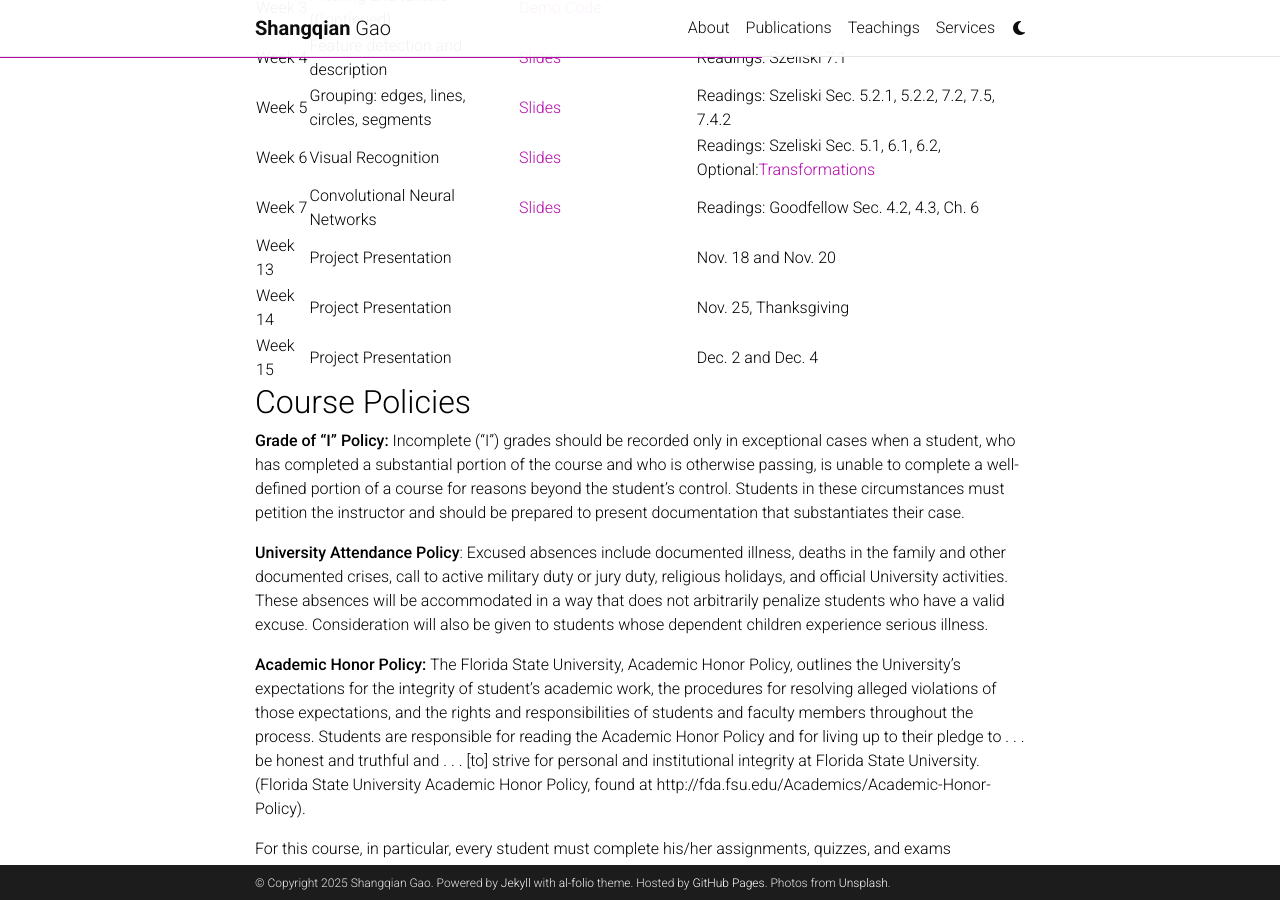
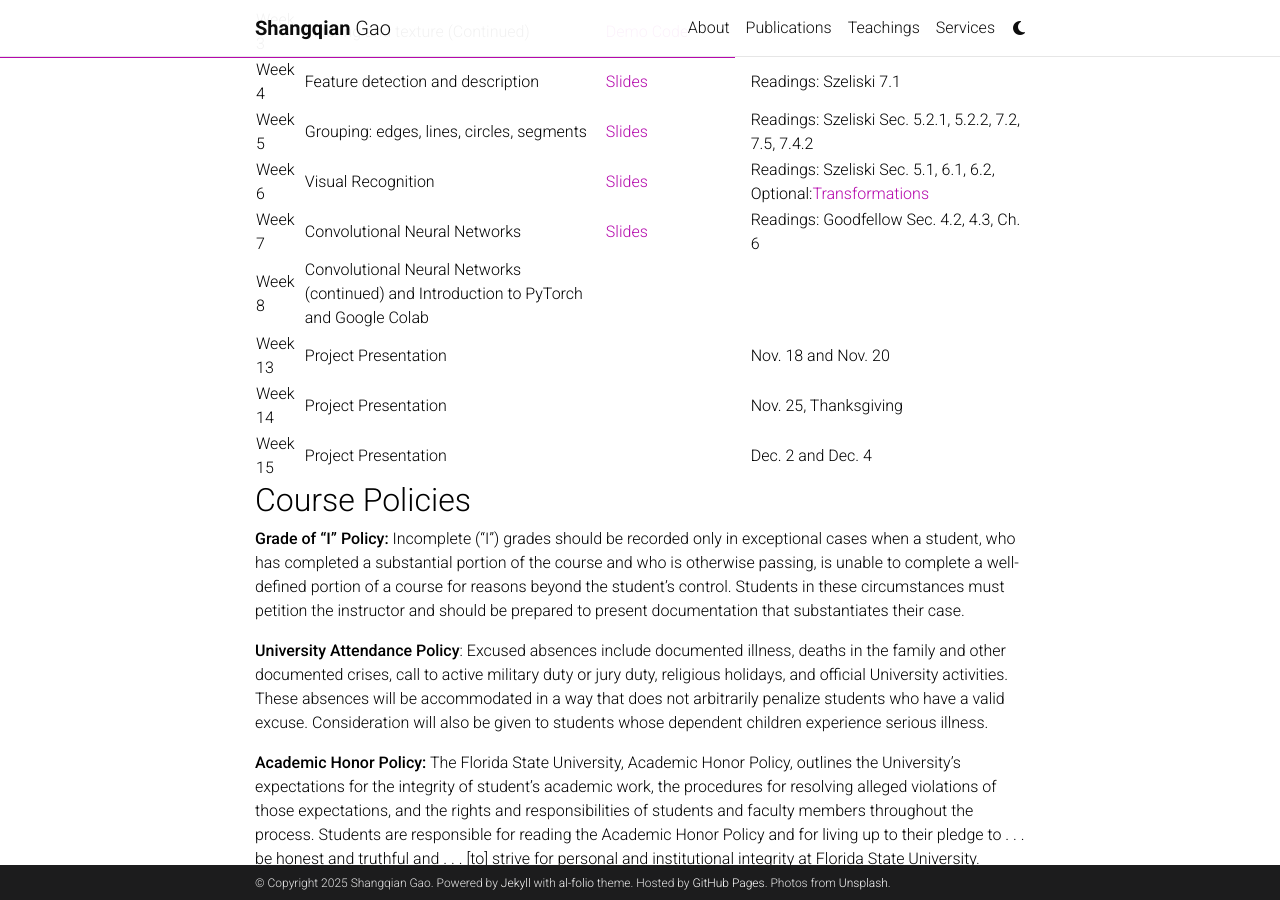
Before and after one commit to gaosh/gaosh.github.io, a Jekyll site: the page built from _courses/computer_vision_fall25.md, in a window 1280 px wide and 900 px high, scrolled down 1573 px. Built offline with Jekyll 4.4.1, drawn with Linux system fonts in a browser that asks for light colours; comment, search, counter and statistics services are not loaded; a style sheet for code colours, icons or effects is not loaded.

Commit message:
Update computer_vision_fall25.md

```diff
--- a/_courses/computer_vision_fall25.md
+++ b/_courses/computer_vision_fall25.md
@@ -104,6 +104,12 @@
       <td>Convolutional Neural Networks</td>
       <td><a href="https://drive.google.com/file/d/1jDbSubWa7U63im0PcDDoRlmDvFYgty4M/view?usp=sharing">Slides</a></td>
       <td>Readings: Goodfellow Sec. 4.2, 4.3, Ch. 6</td>
+    </tr>
+    <tr>
+      <td>Week 8</td>
+      <td>Convolutional Neural Networks (continued) and Introduction to PyTorch and Google Colab</td>
+      <td></td>
+      <td></td>
     </tr>
     <tr>
       <td>Week 13</td>
```
